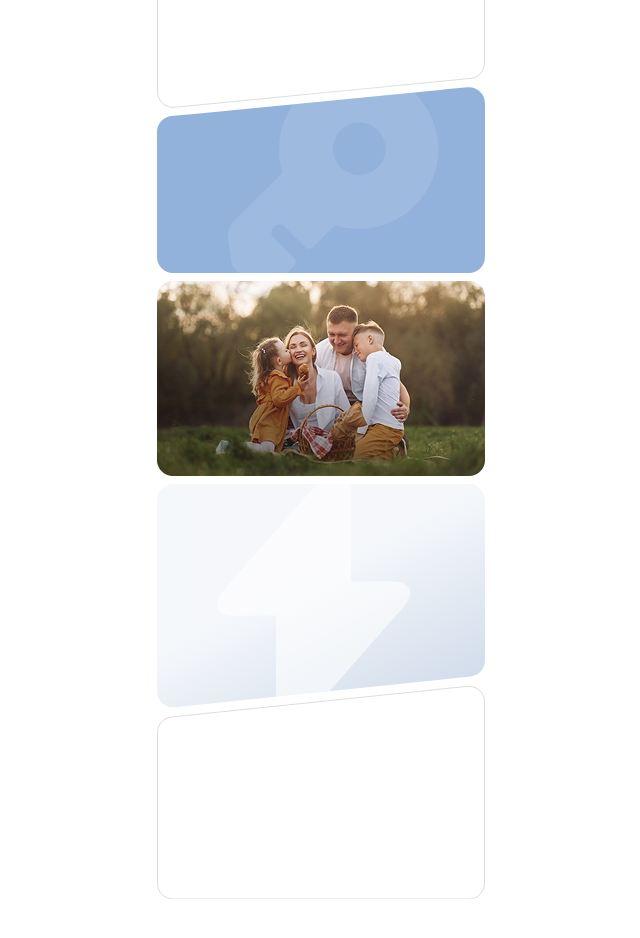
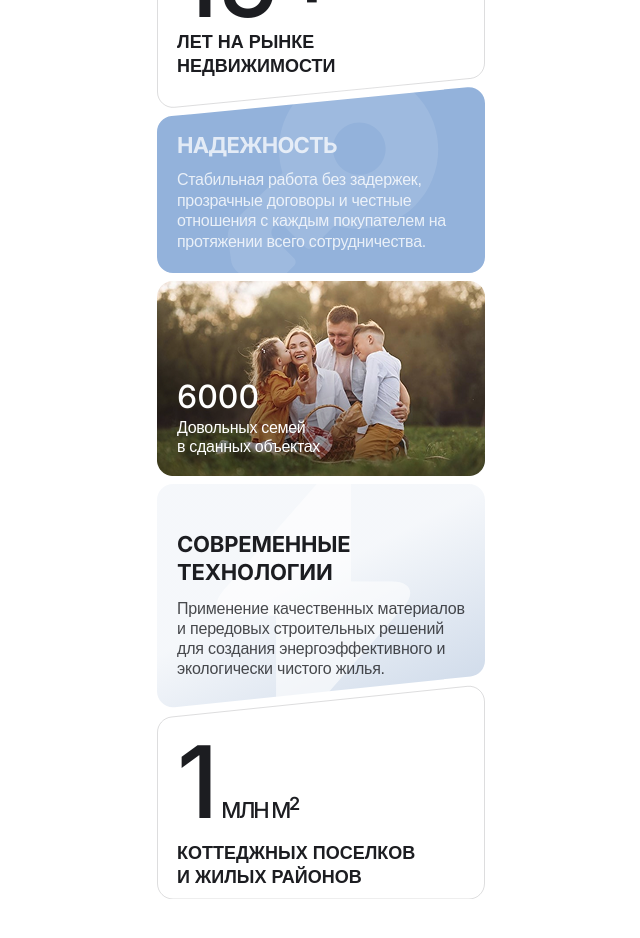
Before and after one commit to grigiriy/lay_ndv, a Vue app: page / in a window 1280 px wide. Shown: the part 140-1078 px from the top of the page, without its empty margins (319-959 px from the left). Built offline with nearby package versions, Linux system fonts and the light colour scheme.

Commit message:
пиксель-перфект, хиро скрин готов

```diff
--- a/index.html
+++ b/index.html
@@ -4,6 +4,9 @@
     <meta charset="UTF-8" />
     <link rel="icon" type="image/svg+xml" href="/vite.svg" />
     <meta name="viewport" content="width=device-width, initial-scale=1.0" />
+    <link rel="preconnect" href="https://fonts.googleapis.com">
+    <link rel="preconnect" href="https://fonts.gstatic.com" crossorigin>
+    <link href="https://fonts.googleapis.com/css2?family=Inter:wght@400;500;600;700&display=swap" rel="stylesheet">
     <title>testik</title>
   </head>
   <body>
--- a/src/assets/main.scss
+++ b/src/assets/main.scss
@@ -3,3 +3,8 @@
   margin: 0 auto;
   padding: 0;
 }
+
+body {
+  -webkit-font-smoothing: antialiased;
+  -moz-osx-font-smoothing: grayscale;
+}
--- a/src/components/Hero.vue
+++ b/src/components/Hero.vue
@@ -67,4 +67,68 @@ import HeroCard5 from './HeroCard5.vue'
     }
   }
 }
+
+:deep(.hero-card-1),
+:deep(.hero-card-2),
+:deep(.hero-card-3),
+:deep(.hero-card-4),
+:deep(.hero-card-5) {
+  position: relative;
+  overflow: hidden;
+  border-radius: 12px;
+  box-sizing: border-box;
+}
+
+:deep(.hero-card-1__img),
+:deep(.hero-card-2__img),
+:deep(.hero-card-3__img),
+:deep(.hero-card-4__img),
+:deep(.hero-card-5__img) {
+  position: absolute;
+  top: 0;
+  left: 0;
+  width: 100%;
+  height: 100%;
+  object-fit: cover;
+}
+
+:deep(.hero-card-1__img--mobile),
+:deep(.hero-card-2__img--mobile),
+:deep(.hero-card-3__img--mobile),
+:deep(.hero-card-4__img--mobile),
+:deep(.hero-card-5__img--mobile) {
+  display: none;
+}
+
+@media (max-width: 1369px) {
+  :deep(.hero-card-1__img--desktop),
+  :deep(.hero-card-2__img--desktop),
+  :deep(.hero-card-3__img--desktop),
+  :deep(.hero-card-4__img--desktop),
+  :deep(.hero-card-5__img--desktop) {
+    display: none;
+  }
+
+  :deep(.hero-card-1__img--mobile),
+  :deep(.hero-card-2__img--mobile),
+  :deep(.hero-card-3__img--mobile),
+  :deep(.hero-card-4__img--mobile),
+  :deep(.hero-card-5__img--mobile) {
+    display: block;
+  }
+}
+
+:deep(.hero-card-1__content),
+:deep(.hero-card-2__content),
+:deep(.hero-card-3__content),
+:deep(.hero-card-4__content),
+:deep(.hero-card-5__content) {
+  position: relative;
+  z-index: 1;
+  display: flex;
+  flex-direction: column;
+  justify-content: flex-end;
+  height: 100%;
+  box-sizing: border-box;
+}
 </style>
--- a/src/components/HeroCard1.vue
+++ b/src/components/HeroCard1.vue
@@ -2,6 +2,10 @@
   <div class="hero-card-1 hero__card">
     <img src="@/assets/bg/1.svg" alt="" class="hero-card-1__img hero-card-1__img--desktop" />
     <img src="@/assets/bg/1_m.svg" alt="" class="hero-card-1__img hero-card-1__img--mobile" />
+    <div class="hero-card-1__content">
+      <p class="hero-card-1__title">15<span>+</span></p>
+      <p class="hero-card-1__text">лет на рынке<br>недвижимости</p>
+    </div>
   </div>
 </template>
 
@@ -13,18 +17,45 @@
   width: 513px;
   height: 324px;
   // background: rgba(255, 99, 71, 0.6);
-  border-radius: 12px;
   margin-right: -105.5px;
 
-  &__img {
-    width: 100%;
-    height: 100%;
-    object-fit: cover;
-    border-radius: 12px;
+  &__content {
+    padding: 20px;
+    padding-bottom: 24px;
+    padding-left: 40px;
 
-    &--mobile {
-      display: none;
+    @media (max-width: 1369px) {
+      padding-left: 20px;
+      padding-right: 20px;
     }
+  }
+
+  &__title {
+    font-family: 'Inter', sans-serif;
+    font-size: 160px;
+    font-weight: 500;
+    color: #1C1D21;
+    text-transform: uppercase;
+    margin-bottom: -12px;
+    margin-top: 0;
+    line-height: 1.25;
+    letter-spacing: -0.2px;
+
+    span {
+      bottom: 10px;
+      position: relative;
+    }
+  }
+
+  &__text {
+    font-family: 'TT Norms', sans-serif;
+    font-size: 26px;
+    line-height: 1.3;
+    font-weight: 600;
+    color: #1C1D21;
+    text-transform: uppercase;
+    margin-bottom: 0;
+    margin-top: 0;
   }
 
   @media (max-width: 1369px) {
@@ -32,14 +63,13 @@
     height: 202px;
     margin-right: 0;
     margin-bottom: -25px;
+    &__title {
+      font-size: 100px;
+    }
 
-    &__img {
-      &--desktop {
-        display: none;
-      }
-      &--mobile {
-        display: block;
-      }
+    &__text {
+      font-size: 18px;
+      margin-bottom: 8px;
     }
   }
 }
--- a/src/components/HeroCard2.vue
+++ b/src/components/HeroCard2.vue
@@ -2,6 +2,10 @@
   <div class="hero-card-2 hero__card">
     <img src="@/assets/bg/2.svg" alt="" class="hero-card-2__img hero-card-2__img--desktop" />
     <img src="@/assets/bg/2_m.svg" alt="" class="hero-card-2__img hero-card-2__img--mobile" />
+    <div class="hero-card-2__content">
+      <p class="hero-card-2__title">Надежность</p>
+      <p class="hero-card-2__text">Стабильная работа без задержек, прозрачные договоры и честные отношения с каждым покупателем на протяжении всего сотрудничества.</p>
+    </div>
   </div>
 </template>
 
@@ -13,32 +17,54 @@
   width: 605px;
   height: 324px;
   // background: rgba(60, 179, 113, 0.6);
-  border-radius: 12px;
   margin-right: -105.5px;
 
-  &__img {
-    width: 100%;
-    height: 100%;
-    object-fit: cover;
-    border-radius: 12px;
+  &__content {
+    padding: 20px;
+    padding-bottom: 30px;
+    padding-left: 92px;
+    padding-right: 182px;
 
-    &--mobile {
-      display: none;
+    @media (max-width: 1369px) {
+      padding-left: 20px;
+      padding-right: 20px;
     }
+  }
+
+  &__title {
+    font-family: 'Inter', sans-serif;
+    font-size: 30px;
+    font-weight: 700;
+    letter-spacing: -0.8px;
+    color: #ffffffbe;
+    text-transform: uppercase;
+    margin-bottom: 12px;
+    margin-top: 0;
+  }
+
+  &__text {
+    font-family: 'TT Norms', sans-serif;
+    font-size: 18px;
+    line-height: 1.3;
+    letter-spacing: -0.3px;
+    color: rgba(255, 255, 255, 0.8);
+    margin-top: 0;
+    margin-bottom: 0;
   }
 
   @media (max-width: 1369px) {
     width: 328px;
     height: 188px;
     margin-right: 0;
+    &__content {
+      padding-bottom: 20px;
+    }
+    &__title {
+      font-size: 22px;
+    }
 
-    &__img {
-      &--desktop {
-        display: none;
-      }
-      &--mobile {
-        display: block;
-      }
+    &__text {
+      font-size: 16px;
     }
   }
 }
--- a/src/components/HeroCard3.vue
+++ b/src/components/HeroCard3.vue
@@ -2,6 +2,10 @@
   <div class="hero-card-3 hero__card hero__card-mob--padded">
     <img src="@/assets/bg/3.png" alt="" class="hero-card-3__img hero-card-3__img--desktop" />
     <img src="@/assets/bg/3_m.png" alt="" class="hero-card-3__img hero-card-3__img--mobile" />
+    <div class="hero-card-3__content">
+      <p class="hero-card-3__title">6000</p>
+      <p class="hero-card-3__text">Довольных семей<br>в сданных объектах</p>
+    </div>
   </div>
 </template>
 
@@ -13,35 +17,54 @@
   width: 463px;
   height: 324px;
   // background: rgba(30, 144, 255, 0.6);
-  border-radius: 12px;
   margin-right: 0;
 
-  &__img {
-    width: 100%;
-    height: 100%;
-    object-fit: cover;
-    border-radius: 12px;
+  &__content {
+    padding: 20px;
+    padding-bottom: 32px;
+    padding-left: 81px;
 
-    &--mobile {
-      display: none;
+    @media (max-width: 1369px) {
+      padding-left: 20px;
+      padding-right: 20px;
     }
+  }
+
+  &__title {
+    font-family: 'Inter', sans-serif;
+    font-size: 42px;
+    font-weight: 500;
+    color: #fff;
+    text-transform: uppercase;
+    margin-bottom: 2px;
+    margin-top: 0;
+  }
+
+  &__text {
+    font-family: 'TT Norms', sans-serif;
+    font-size: 18px;
+    color: #fff;
+    margin-bottom: 0;
+    margin-top: 0;
+    line-height: 1.2;
+    letter-spacing: -.3px;
   }
 
   @media (max-width: 1369px) {
     width: 328px;
     height: 195px;
     margin-right: 0;
-    margin-bottom: 0;
     margin-top: 8px;
     margin-bottom: 8px;
+    &__content {
+      padding-bottom: 20px;
+    }
+    &__title {
+      font-size: 32px;
+    }
 
-    &__img {
-      &--desktop {
-        display: none;
-      }
-      &--mobile {
-        display: block;
-      }
+    &__text {
+      font-size: 16px;
     }
   }
 }
--- a/src/components/HeroCard4.vue
+++ b/src/components/HeroCard4.vue
@@ -2,6 +2,10 @@
   <div class="hero-card-4 hero__card">
     <img src="@/assets/bg/4.svg" alt="" class="hero-card-4__img hero-card-4__img--desktop" />
     <img src="@/assets/bg/4_m.svg" alt="" class="hero-card-4__img hero-card-4__img--mobile" />
+    <div class="hero-card-4__content">
+      <p class="hero-card-4__title">Современные технологии</p>
+      <p class="hero-card-4__text">Применение качественных материалов и передовых строительных решений для создания энергоэффективного и экологически чистого жилья.</p>
+    </div>
   </div>
 </template>
 
@@ -13,18 +17,38 @@
   width: 881px;
   height: 324px;
   // background: rgba(255, 215, 0, 0.6);
-  border-radius: 12px;
   margin-right: -102px;
 
-  &__img {
-    width: 100%;
-    height: 100%;
-    object-fit: cover;
-    border-radius: 12px;
+  &__content {
+    padding: 20px;
+    padding-bottom: 30px;
+    padding-left: 40px;
+    padding-right: 180px;
+    letter-spacing: -0.2px;
+    line-height: 1.25;
 
-    &--mobile {
-      display: none;
+    @media (max-width: 1369px) {
+      padding-left: 20px;
+      padding-right: 20px;
     }
+  }
+
+  &__title {
+    font-family: 'Inter', sans-serif;
+    font-size: 30px;
+    font-weight: 700;
+    color: #1C1D21;
+    text-transform: uppercase;
+    margin-bottom: 13px;
+    margin-top: 0;
+  }
+
+  &__text {
+    font-family: 'TT Norms', sans-serif;
+    font-size: 18px;
+    color: rgba(28, 29, 33, 0.8);
+    margin-top: 0;
+    margin-bottom: 0;
   }
 
   @media (max-width: 1369px) {
@@ -33,13 +57,12 @@
     margin-right: 0;
     margin-bottom: -25px;
 
-    &__img {
-      &--desktop {
-        display: none;
-      }
-      &--mobile {
-        display: block;
-      }
+    &__title {
+      font-size: 22px;
+    }
+
+    &__text {
+      font-size: 16px;
     }
   }
 }
--- a/src/components/HeroCard5.vue
+++ b/src/components/HeroCard5.vue
@@ -2,6 +2,10 @@
   <div class="hero-card-5 hero__card">
     <img src="@/assets/bg/5.svg" alt="" class="hero-card-5__img hero-card-5__img--desktop" />
     <img src="@/assets/bg/5_m.svg" alt="" class="hero-card-5__img hero-card-5__img--mobile" />
+    <div class="hero-card-5__content">
+      <p class="hero-card-5__title">1 <span>млн м</span><sup>2</sup></p>
+      <p class="hero-card-5__text">Коттеджных поселков<br>и жилых районов</p>
+    </div>
   </div>
 </template>
 
@@ -13,32 +17,77 @@
   width: 591px;
   height: 324px;
   // background: rgba(238, 130, 238, 0.6);
-  border-radius: 12px;
   margin-right: 0;
 
-  &__img {
-    width: 100%;
-    height: 100%;
-    object-fit: cover;
-    border-radius: 12px;
+  &__content {
+    padding: 20px;
+    padding-bottom: 24px;
+    padding-left: 131px;
 
-    &--mobile {
-      display: none;
+    @media (max-width: 1369px) {
+      padding-left: 20px;
+      padding-right: 20px;
     }
+  }
+
+  &__title {
+    font-family: 'Inter', sans-serif;
+    font-size: 160px;
+    font-weight: 500;
+    color: #1C1D21;
+    text-transform: uppercase;
+    margin-bottom: -12px;
+    margin-top: 0;
+    white-space: nowrap;
+
+    span {
+      font-size: 32px;
+      margin-left: -40px;
+      letter-spacing: -2.2px;
+    }
+    sup {
+      font-size: 20px;
+      bottom: -42px;
+      position: relative;
+      font-weight: 600;
+    }
+  }
+
+  &__text {
+    font-family: 'TT Norms', sans-serif;
+    font-size: 26px;
+    line-height: 1.3;
+    font-weight: 600;
+    color: #1C1D21;
+    text-transform: uppercase;
+    margin-bottom: 0;
+    margin-top: 0;
   }
 
   @media (max-width: 1369px) {
     width: 328px;
     height: 215px;
     margin-right: 0;
+    &__content {
+      padding-bottom: 10px;
+    }
+    &__title {
+      font-size: 100px;
+      margin-bottom: 0;
 
-    &__img {
-      &--desktop {
-        display: none;
+      span {
+        margin-left: -24px;
+        font-size: 22px;
       }
-      &--mobile {
-        display: block;
+
+      sup {
+        font-size: 18px;
+          bottom: -26px;
       }
+    }
+
+    &__text {
+      font-size: 18px;
     }
   }
 }
```
